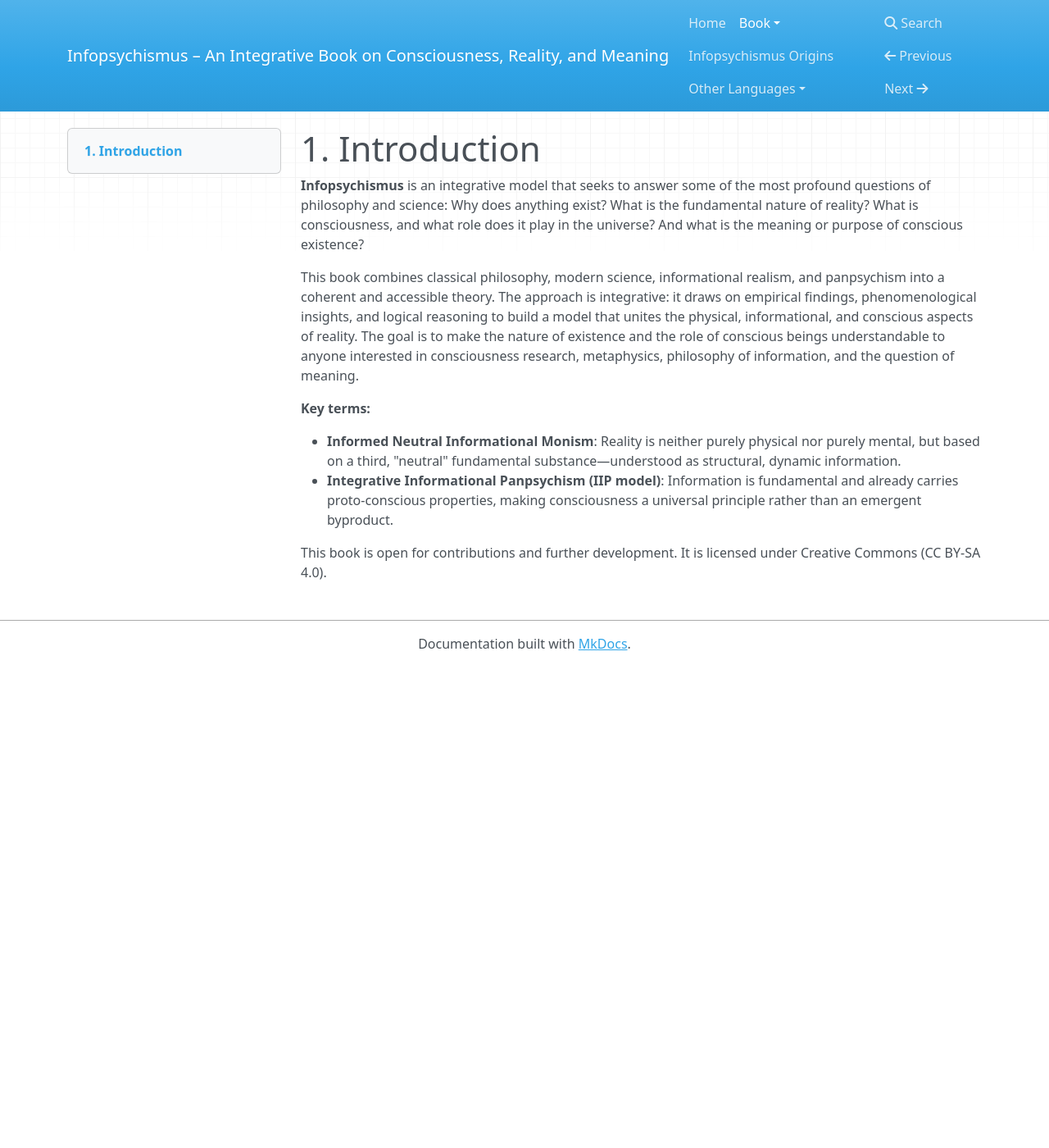
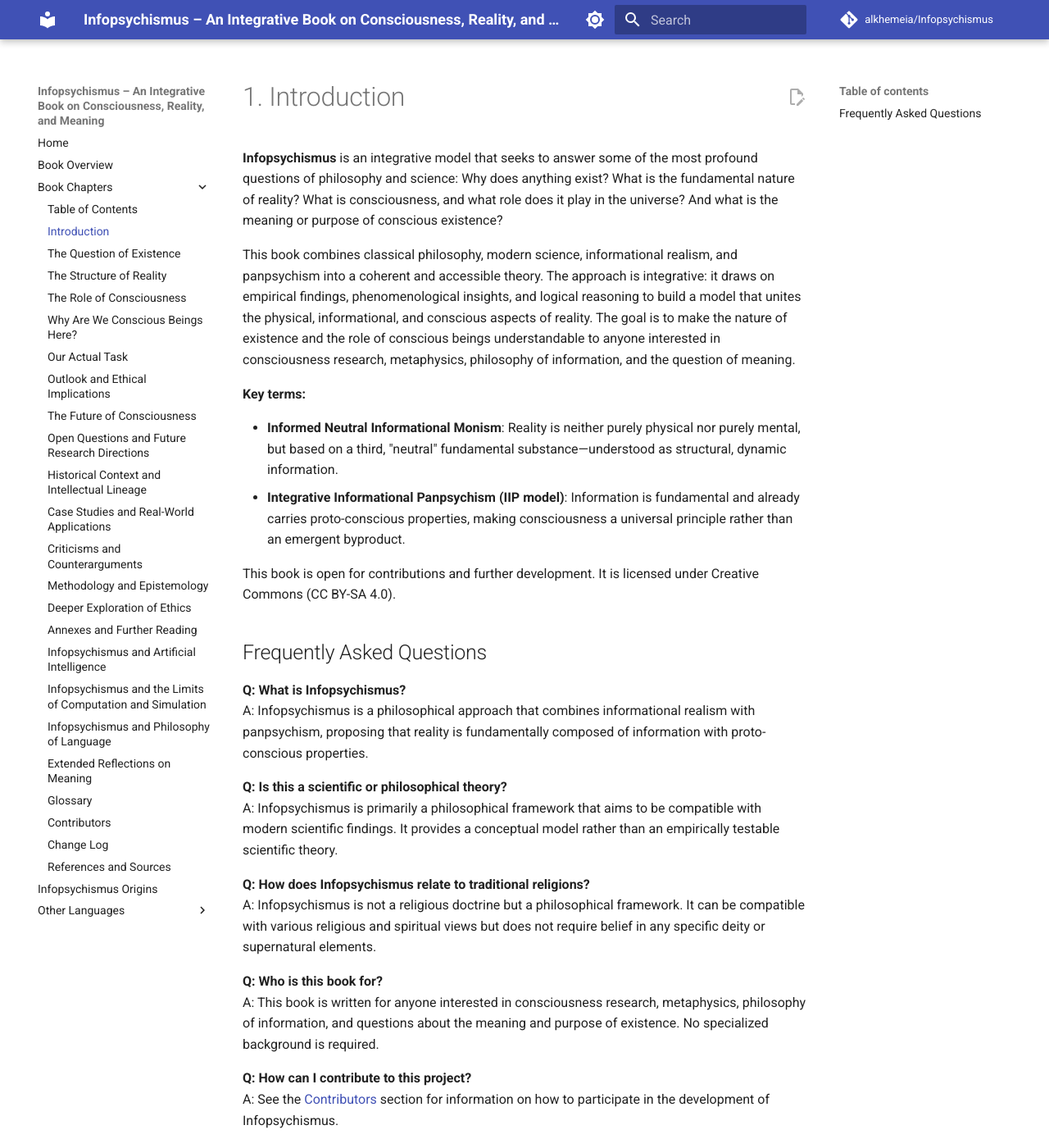
Before and after one commit to Alkhemeia/Infopsychismus, an MkDocs documentation site: the page built from docs/Infopsychismus_Book/01_Introduction.md, in a window 1280 px wide and 1400 px high. Shown: the whole window at 82% size. Built offline with MkDocs 1.6.1 and Material for MkDocs 9.7.7, drawn with Linux system fonts in a browser that asks for light colours; nearby versions of some CDN libraries; comment, search, counter and statistics services are not loaded; some of the changed text lies outside the part shown.

Commit message:
Cleanup and prepare for GitHub Pages deployment
- Fixed Hindi file links in table of contents
- Updated cleanup_duplicated_files.sh script
- Added FAQ section to main Introduction file
- Fixed links in README.md to point to correct files
- Updated GitHub Actions workflow to include git-revision-date-localized-plugin
- Completed .gitignore to properly exclude virtual environments
- Fixed build warnings to ensure successful deployment
- Added .nojekyll files to prevent Jekyll processing on GitHub Pages
- Performed final build test to confirm all critical issues resolved

```diff
--- a/docs/Infopsychismus_Book/01_Introduction.md
+++ b/docs/Infopsychismus_Book/01_Introduction.md
@@ -10,3 +10,20 @@ This book combines classical philosophy, modern science, informational realism,
 - **Integrative Informational Panpsychism (IIP model)**: Information is fundamental and already carries proto-conscious properties, making consciousness a universal principle rather than an emergent byproduct.
 
 This book is open for contributions and further development. It is licensed under Creative Commons (CC BY-SA 4.0).
+
+## Frequently Asked Questions
+
+**Q: What is Infopsychismus?**
+A: Infopsychismus is a philosophical approach that combines informational realism with panpsychism, proposing that reality is fundamentally composed of information with proto-conscious properties.
+
+**Q: Is this a scientific or philosophical theory?**
+A: Infopsychismus is primarily a philosophical framework that aims to be compatible with modern scientific findings. It provides a conceptual model rather than an empirically testable scientific theory.
+
+**Q: How does Infopsychismus relate to traditional religions?**
+A: Infopsychismus is not a religious doctrine but a philosophical framework. It can be compatible with various religious and spiritual views but does not require belief in any specific deity or supernatural elements.
+
+**Q: Who is this book for?**
+A: This book is written for anyone interested in consciousness research, metaphysics, philosophy of information, and questions about the meaning and purpose of existence. No specialized background is required.
+
+**Q: How can I contribute to this project?**
+A: See the [Contributors](21_Contributors.md) section for information on how to participate in the development of Infopsychismus.
--- a/mkdocs.yml
+++ b/mkdocs.yml
@@ -1,39 +1,100 @@
 docs_dir: docs
+site_dir: site
 site_name: Infopsychismus – An Integrative Book on Consciousness, Reality, and Meaning
+site_description: An exploration of consciousness, reality, and meaning through an integrative philosophical approach
+site_author: alkhemeia
+site_url: https://alkhemeia.github.io/Infopsychismus/
+repo_url: https://github.com/alkhemeia/Infopsychismus
+repo_name: alkhemeia/Infopsychismus
+edit_uri: edit/main/docs/
+
+theme:
+  name: material
+  language: en
+  features:
+    - navigation.instant
+    - navigation.tracking
+    - navigation.indexes
+    - navigation.top
+    - navigation.footer
+    - toc.follow
+    - search.highlight
+    - search.share
+    - content.code.copy
+    - content.action.edit
+  palette:
+    - scheme: default
+      primary: indigo
+      accent: indigo
+      toggle:
+        icon: material/brightness-7
+        name: Switch to dark mode
+    - scheme: slate
+      primary: indigo
+      accent: indigo
+      toggle:
+        icon: material/brightness-4
+        name: Switch to light mode
+
+plugins:
+  - search
+  - minify:
+      minify_html: true
+  - git-revision-date-localized:
+      enable_creation_date: true
+  - tags
+
+markdown_extensions:
+  - admonition
+  - footnotes
+  - attr_list
+  - pymdownx.highlight
+  - pymdownx.superfences
+  - pymdownx.details
+  - pymdownx.critic
+  - pymdownx.caret
+  - pymdownx.keys
+  - pymdownx.mark
+  - pymdownx.tilde
 nav:
   - Home: README.md
-  - Book:
+  - Book Overview: Infopsychismus_Book.md
+  - Book Chapters:
       - Table of Contents: Infopsychismus_Book/00_Table_of_Contents.md
       - Introduction: Infopsychismus_Book/01_Introduction.md
-      - 1. The Question of Existence: Infopsychismus_Book/02_The_Question_of_Existence.md
-      - 2. The Structure of Reality: Infopsychismus_Book/03_The_Structure_of_Reality.md
-      - 3. The Role of Consciousness: Infopsychismus_Book/04_The_Role_of_Consciousness.md
-      - 4. Why Are We Conscious Beings Here?: Infopsychismus_Book/05_Why_Are_We_Conscious_Beings_Here.md
-      - 5. Our Actual Task: Infopsychismus_Book/06_Our_Actual_Task.md
-      - 6. Outlook and Ethical Implications: Infopsychismus_Book/07_Outlook_and_Ethical_Implications.md
-      - 7. The Future of Consciousness: Infopsychismus_Book/08_The_Future_of_Consciousness.md
-      - 8. Toward Planetary and Cosmic Consciousness: Infopsychismus_Book/09_Toward_Planetary_and_Cosmic_Consciousness.md
-      - 9. The Practice of Infopsychismus: Infopsychismus_Book/10_Historical_Context_and_Intellectual_Lineage.md
-      - 10. Infopsychismus and the Future of Meaning: Infopsychismus_Book/11_Case_Studies_and_Real-World_Applications.md
-      - 11. Open Questions and Future Research Directions: Infopsychismus_Book/12_Criticisms_and_Counterarguments.md
-      - 12. Historical Context and Intellectual Lineage: Infopsychismus_Book/13_Methodology_and_Epistemology.md
-      - 13. Case Studies and Real-World Applications: Infopsychismus_Book/14_Deeper_Exploration_of_Ethics.md
-      - 14. Criticisms and Counterarguments: Infopsychismus_Book/15_Annexes_and_Further_Reading.md
-      - 15. Methodology and Epistemology: Infopsychismus_Book/16_Infopsychismus_and_Artificial_Intelligence.md
-      - 16. Deeper Exploration of Ethics: Infopsychismus_Book/17_Infopsychismus_and_Computation.md
-      - 17. Appendices and Further Reading: Infopsychismus_Book/18_Infopsychismus_and_Philosophy_of_Language.md
-      - 18. Infopsychismus and Artificial Intelligence: Infopsychismus_Book/19_Extended_Reflections_on_Meaning.md
-      - 19. Infopsychismus and the Limits of Computation and Simulation: Infopsychismus_Book/20_Glossary.md
-      - 20. Infopsychismus and the Philosophy of Language: Infopsychismus_Book/22_Change_Log.md
-      - 21. Expanded Reflections on Meaning: Infopsychismus_Book/23_References_and_Sources.md
+      - The Question of Existence: Infopsychismus_Book/02_The_Question_of_Existence.md
+      - The Structure of Reality: Infopsychismus_Book/03_The_Structure_of_Reality.md
+      - The Role of Consciousness: Infopsychismus_Book/04_The_Role_of_Consciousness.md
+      - Why Are We Conscious Beings Here?: Infopsychismus_Book/05_Why_Are_We_Conscious_Beings_Here.md
+      - Our Actual Task: Infopsychismus_Book/06_Our_Actual_Task.md
+      - Outlook and Ethical Implications: Infopsychismus_Book/07_Outlook_and_Ethical_Implications.md
+      - The Future of Consciousness: Infopsychismus_Book/08_The_Future_of_Consciousness.md
+      - Open Questions and Future Research Directions: Infopsychismus_Book/09_Open_Questions_and_Future_Research_Directions.md
+      - Historical Context and Intellectual Lineage: Infopsychismus_Book/10_Historical_Context_and_Intellectual_Lineage.md
+      - Case Studies and Real-World Applications: Infopsychismus_Book/11_Case_Studies_and_Real-World_Applications.md
+      - Criticisms and Counterarguments: Infopsychismus_Book/12_Criticisms_and_Counterarguments.md
+      - Methodology and Epistemology: Infopsychismus_Book/13_Methodology_and_Epistemology.md
+      - Deeper Exploration of Ethics: Infopsychismus_Book/14_Deeper_Exploration_of_Ethics.md
+      - Annexes and Further Reading: Infopsychismus_Book/15_Annexes_and_Further_Reading.md
+      - Infopsychismus and Artificial Intelligence: Infopsychismus_Book/16_Infopsychismus_and_Artificial_Intelligence.md
+      - Infopsychismus and the Limits of Computation and Simulation: Infopsychismus_Book/17_Infopsychismus_and_the_Limits_of_Computation_and_Simulation.md
+      - Infopsychismus and Philosophy of Language: Infopsychismus_Book/18_Infopsychismus_and_Philosophy_of_Language.md
+      - Extended Reflections on Meaning: Infopsychismus_Book/19_Extended_Reflections_on_Meaning.md
+      - Glossary: Infopsychismus_Book/20_Glossary.md
+      - Contributors: Infopsychismus_Book/21_Contributors.md
+      - Change Log: Infopsychismus_Book/22_Change_Log.md
+      - References and Sources: Infopsychismus_Book/23_References_and_Sources.md
   - Infopsychismus Origins: Infopsychismus.txt
   - Other Languages:
+      - "العربية (كتاب)": languages/ar/Infopsychismus_Kitab_Takamuli_AR/00_الفهرس.md
       - "Deutsch (Buch)": languages/de/Infopsychismus_Ein_Integratives_Buch_DE/00_Inhaltsverzeichnis.md
+      - "Español (Libro)": languages/es/Infopsiquismo_Un_Libro_Integrativo_ES/00_Tabla_de_contenidos.md
       - "Français (Livre)": languages/fr/Infopsychisme_Un_Livre_Intégratif_FR/00_Table_des_matières.md
-      - "Español (Libro)": languages/es/Infopsiquismo_Un_Libro_Integrativo_ES/00_Tabla_de_contenidos.md
-      - "中文 (书籍)": languages/zh/Infopsychismus_Yi_Zhong_He_Xing_Zhu_Zuo_ZH/00_目录.md
-      - "Русский (Книга)": languages/ru/Infopsikhizm_Integrativnaya_Kniga_RU/00_Оглавление.md
-      - "Português (Livro)": languages/pt/Infopsiquismo_Um_Livro_Integrativo_PT/00_Índice.md
+      - "हिन्दी (पुस्तक)": languages/hi/Infopsychismus_Samagra_Pustak_HI/00_सामग्री_सूची.md
+      - "Italiano (Libro)": languages/it/Infopsichismo_Un_Libro_Integrativo_IT/00_Indice.md
       - "日本語 (書籍)": languages/ja/Infopsychismus_Togo_Teki_Chosaku_JA/00_目次.md
       - "한국어 (책)": languages/ko/Infopsychismus_Tonghapjeok_Jeojak_KO/00_목차.md
+      - "Português (Livro)": languages/pt/Infopsiquismo_Um_Livro_Integrativo_PT/00_Índice.md
+      - "Русский (Книга)": languages/ru/Infopsikhizm_Integrativnaya_Kniga_RU/00_Оглавление.md
       - "Türkçe (Kitap)": languages/tr/Infopsisizm_Butunleyici_Kitap_TR/00_İçindekiler.md
+      - "中文 (书籍)": languages/zh/Infopsychismus_Yi_Zhong_He_Xing_Zhu_Zuo_ZH/00_目录.md
--- a/robots.txt
+++ b/robots.txt
@@ -1,3 +1,5 @@
 User-agent: *
 Allow: /
+
 Sitemap: https://alkhemeia.github.io/Infopsychismus/sitemap.xml
+Sitemap: https://alkhemeia.github.io/Infopsychismus/sitemap.xml
```
Also changed, not shown: COMMIT_MESSAGE.txt (added, +11 -0 lines), DEVELOP.md (added, +40 -0 lines), README.md (+34 -0 lines), docs/README.md (+3 -3 lines), docs/languages/hi/Infopsychismus_Samagra_Pustak_HI/00_सामग्री_सूची.md (+3 -3 lines), docs/languages/hi/Infopsychismus_Samagra_Pustak_HI/12_आलोचनाएँ_और_प्रतिवाद.md (deleted, +0 -3 lines), docs/languages/hi/Infopsychismus_Samagra_Pustak_HI/12_आलोचनाएँ_और_प्रत्युत्तर.md (deleted, +0 -10 lines), docs/languages/hi/Infopsychismus_Samagra_Pustak_HI/16_इन्फोप्साइचिज़्म_और_कृत्रिम_बुद्धिमत्ता_चुनौतियाँ_और_अवसर.md (deleted, +0 -3 lines), docs/languages/hi/Infopsychismus_Samagra_Pustak_HI/17_इन्फोप्साइचिज़्म_और_गणना_व_अनुकरण_की_सीमाएँ.md (deleted, +0 -3 lines), docs/languages/ko/Infopsychismus_Tonghapjeok_Jeojak_KO/05_우리는_왜_의식적_존재로_여기_있는가.md (deleted, +0 -3 lines), docs/languages/ru/Infopsikhizm_Integrativnaya_Kniga_RU/14_Углублённые_этические_размышления.md (deleted, +0 -3 lines), docs/languages/tr/Infopsisizm_Butunleyici_Kitap_TR/22_Değişiklik_Kayd.md (deleted, +0 -3 lines), 5 other files.
